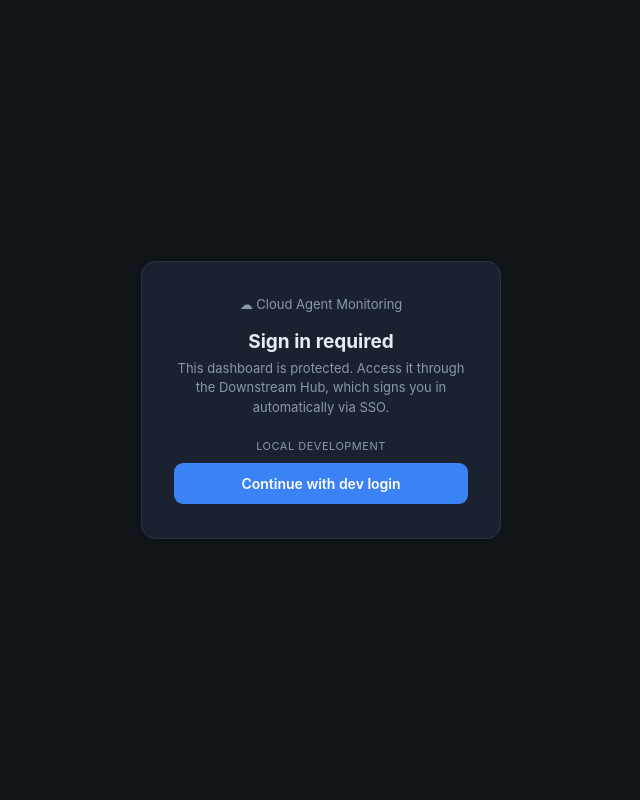
After one commit to dwsitproject-hub/Ali-Cloud-Agent, a Flask app: page /auth/login in a window 1280 px wide. The commit adds this page. Shown: the whole page, without its empty margins (319-959 px from the left). Run offline with Flask 3, Linux system fonts and the light colour scheme; some libraries are stand-ins or nearby versions.

Commit message:
Phase 7: SSO login (Hub JWT) + dev-login bypass, guard all routes
- auth/sso.py blueprint: POST /auth/hub verifies the Hub HS256 JWT (pinned
  algorithm, leeway, exp + UUID/email checks), upserts the user, starts a
  Flask-Login session, 303-redirects home; GET/POST /auth/dev-login bypass
  (gated by DEV_LOGIN_ENABLED); /auth/login page; /auth/logout
- create_app: LoginManager + user_loader, CSRFProtect (/auth/hub exempted),
  SameSite/Secure session cookies, before_request guard requiring login on
  every endpoint except health + /auth/*; API paths get 401 JSON (pages
  redirect to login)
- User mixes in UserMixin; login.html added
- dashboard/register JS send X-CSRFToken and redirect to login on 401
- tests: authenticated `client` + `anon_client` fixtures; new test_auth.py
  (guard, 401-JSON, dev-login, hub token valid/expired/bad-sig/non-uuid)

Full suite: 15 passing.

Co-Authored-By: Claude Opus 4.8 <noreply@anthropic.com>

```diff
--- a/Backend/app.py
+++ b/Backend/app.py
@@ -17,8 +17,11 @@ import atexit
 import logging
 from pathlib import Path
 
-from flask import Blueprint, Flask, jsonify, render_template, request
+from flask import (Blueprint, Flask, jsonify, redirect, render_template,
+                   request, url_for)
+from flask_login import LoginManager, current_user
 from flask_migrate import Migrate
+from flask_wtf.csrf import CSRFProtect
 
 import config
 import scheduler
@@ -26,6 +29,12 @@ import seed
 import state
 from agents import agent2_alerter
 from db import db
+
+# Endpoints reachable without a login session.
+_PUBLIC_ENDPOINTS = {
+    "static", "main.health",
+    "auth.login", "auth.hub", "auth.dev_login", "auth.logout",
+}
 
 logging.basicConfig(level=logging.INFO,
                     format="%(asctime)s %(levelname)s %(name)s: %(message)s")
@@ -93,6 +102,9 @@ def create_app() -> Flask:
         SECRET_KEY=config.SECRET_KEY,
         SQLALCHEMY_DATABASE_URI=config.DATABASE_URL,
         SQLALCHEMY_TRACK_MODIFICATIONS=False,
+        SESSION_COOKIE_HTTPONLY=True,
+        SESSION_COOKIE_SAMESITE=config.SESSION_COOKIE_SAMESITE,
+        SESSION_COOKIE_SECURE=config.SESSION_COOKIE_SECURE,
     )
 
     db.init_app(app)
@@ -101,9 +113,39 @@ def create_app() -> Flask:
     Migrate(app, db, directory=str(_BASE_DIR / "migrations"))
     seed.register_cli(app)
 
+    # --- Auth: CSRF + login session ---
+    csrf = CSRFProtect(app)
+
+    login_manager = LoginManager(app)
+    login_manager.login_view = "auth.login"
+
+    @login_manager.user_loader
+    def load_user(user_id):
+        return db.session.get(models.User, user_id)
+
+    @login_manager.unauthorized_handler
+    def _unauthorized():
+        # JSON for API callers (the dashboard polls /api/*); redirect for pages.
+        if request.path.startswith("/api/"):
+            return jsonify(error="authentication required"), 401
+        return redirect(url_for("auth.login"))
+
+    @app.before_request
+    def _require_login():
+        if request.endpoint in _PUBLIC_ENDPOINTS:
+            return None
+        if current_user.is_authenticated:
+            return None
+        return _unauthorized()
+
+    from auth.sso import auth_bp
     from instances_api import instances_bp
     app.register_blueprint(main_bp)
     app.register_blueprint(instances_bp)
+    app.register_blueprint(auth_bp)
+    # The Hub's cross-site POST carries no CSRF token; the JWT signature is the
+    # authenticity check, so exempt just that endpoint.
+    csrf.exempt(app.view_functions["auth.hub"])
     return app
 
 
--- /dev/null
+++ b/Backend/auth/sso.py
@@ -0,0 +1,108 @@
+"""SSO authentication (Downstream Hub) + local dev login.
+
+The Hub auto-POSTs a single-use HS256 JWT to POST /auth/hub (see
+Docs/SSO-TARGET-APP-INTEGRATION.md). We verify it with the shared secret,
+upsert the user, and establish a Flask-Login session.
+
+Routes
+  GET  /auth/login       login landing page
+  POST /auth/hub         Hub SSO entry (CSRF-exempt; verified by JWT signature)
+  GET  /auth/dev-login   local dev bypass (gated by DEV_LOGIN_ENABLED)
+  POST /auth/dev-login
+  GET  /auth/logout
+"""
+from __future__ import annotations
+
+import logging
+import uuid
+from datetime import datetime, timezone
+
+import jwt
+from flask import (Blueprint, abort, current_app, redirect, render_template,
+                   request, url_for)
+from flask_login import login_user, logout_user
+
+import config
+import seed
+from db import db
+from models import User
+
+log = logging.getLogger("auth")
+
+auth_bp = Blueprint("auth", __name__, url_prefix="/auth")
+
+
+def _now():
+    return datetime.now(timezone.utc)
+
+
+def _login_existing_or_new(user_id: str, email: str) -> None:
+    """Upsert a user by Hub user_id and start a session."""
+    user = db.session.get(User, user_id)
+    if user is None:
+        user = User(id=user_id, email=email)
+        db.session.add(user)
+    else:
+        user.email = email
+    user.last_login_at = _now()
+    db.session.commit()
+    login_user(user)
+
+
+@auth_bp.route("/login")
+def login():
+    return render_template("login.html", dev_login=config.DEV_LOGIN_ENABLED)
+
+
+@auth_bp.route("/hub", methods=["POST"])
+def hub():
+    """Receive and verify the Hub's SSO token, then log the user in.
+
+    CSRF-exempt by design (cross-site POST from the Hub); the JWT signature is
+    the authenticity check. Exemption is registered in app.create_app().
+    """
+    token = request.form.get("token")
+    if not token:
+        return "Missing token", 400
+    if not config.SSO_TOKEN_SECRET:
+        log.error("SSO_TOKEN_SECRET is not configured")
+        return "SSO not configured on this server", 500
+
+    try:
+        payload = jwt.decode(
+            token, config.SSO_TOKEN_SECRET,
+            algorithms=["HS256"], leeway=config.SSO_TOKEN_LEEWAY,
+        )
+    except jwt.ExpiredSignatureError:
+        return "Token expired", 401
+    except jwt.InvalidTokenError:
+        return "Invalid token", 401
+
+    user_id = payload.get("user_id")
+    email = (payload.get("email") or "").strip().lower()
+    if not user_id or not email:
+        return "Invalid token payload", 400
+    try:
+        uuid.UUID(str(user_id))  # Hub user_id is a UUID
+    except ValueError:
+        return "Invalid user_id", 400
+
+    _login_existing_or_new(str(user_id), email)
+    log.info("SSO login: %s", email)
+    # 303 so the browser issues a top-level GET (carries the new session cookie).
+    return redirect(url_for("main.dashboard"), code=303)
+
+
+@auth_bp.route("/dev-login", methods=["GET", "POST"])
+def dev_login():
+    if not config.DEV_LOGIN_ENABLED:
+        abort(404)
+    _login_existing_or_new(seed.DEV_USER_ID, config.DEV_LOGIN_EMAIL)
+    log.info("dev login: %s", config.DEV_LOGIN_EMAIL)
+    return redirect(url_for("main.dashboard"), code=303)
+
+
+@auth_bp.route("/logout")
+def logout():
+    logout_user()
+    return redirect(url_for("auth.login"))
--- a/Backend/models.py
+++ b/Backend/models.py
@@ -14,6 +14,8 @@ dashboard JS expects.
 from __future__ import annotations
 
 from datetime import datetime, timezone
+
+from flask_login import UserMixin
 
 from db import db
 
@@ -41,7 +43,7 @@ def enabled_instance_dicts() -> list:
     ]
 
 
-class User(db.Model):
+class User(UserMixin, db.Model):
     __tablename__ = "users"
     # Hub user_id (UUID string) is the stable primary key.
     id = db.Column(db.String(36), primary_key=True)
--- /dev/null
+++ b/Frontend/templates/login.html
@@ -0,0 +1,38 @@
+<!DOCTYPE html>
+<html lang="en">
+<head>
+<meta charset="utf-8">
+<meta name="viewport" content="width=device-width, initial-scale=1">
+<title>Sign in · Cloud Agent Monitoring</title>
+<style>
+  :root { --bg:#0f1419; --card:#1a2230; --line:#2a3546; --txt:#e6edf3; --mut:#8b98a8; --accent:#3b82f6; }
+  * { box-sizing:border-box; }
+  body { margin:0; background:var(--bg); color:var(--txt); min-height:100vh;
+         display:flex; align-items:center; justify-content:center;
+         font-family:-apple-system,Segoe UI,Roboto,Arial,sans-serif; }
+  .card { background:var(--card); border:1px solid var(--line); border-radius:14px;
+          padding:34px 32px; width:360px; max-width:92vw; text-align:center; }
+  h1 { font-size:19px; margin:0 0 6px; }
+  p { color:var(--mut); font-size:13px; line-height:1.5; margin:0 0 22px; }
+  a.btn, button { display:block; width:100%; background:var(--accent); color:#fff; border:0;
+        padding:12px 16px; border-radius:9px; font-size:14px; font-weight:600;
+        cursor:pointer; text-decoration:none; margin-top:10px; }
+  .ghost { background:transparent; border:1px solid var(--line); color:var(--txt); }
+  .divider { color:var(--mut); font-size:11px; text-transform:uppercase; letter-spacing:.5px; margin:18px 0 4px; }
+  .logo { font-size:13px; color:var(--mut); margin-bottom:18px; }
+</style>
+</head>
+<body>
+  <div class="card">
+    <div class="logo">☁ Cloud Agent Monitoring</div>
+    <h1>Sign in required</h1>
+    <p>This dashboard is protected. Access it through the Downstream Hub, which
+       signs you in automatically via SSO.</p>
+
+    {% if dev_login %}
+      <div class="divider">Local development</div>
+      <a class="btn ghost" href="{{ url_for('auth.dev_login') }}">Continue with dev login</a>
+    {% endif %}
+  </div>
+</body>
+</html>
```
Also changed, not shown: Backend/tests/conftest.py (+28 -0 lines), Backend/tests/test_auth.py (added, +73 -0 lines), Backend/tests/test_contract.py (+4 -19 lines), Backend/tests/test_instances.py (+6 -15 lines), Frontend/templates/dashboard.html (+11 -3 lines), Backend/auth/__init__.py (added).
